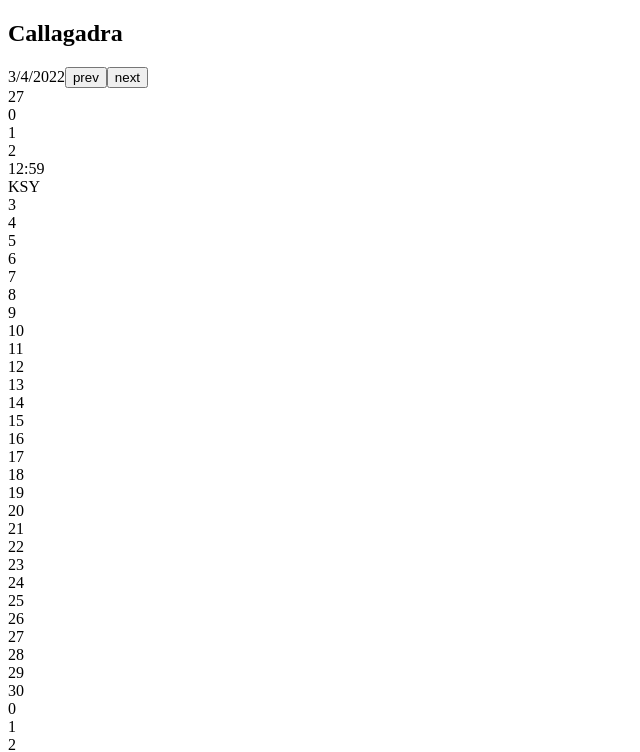
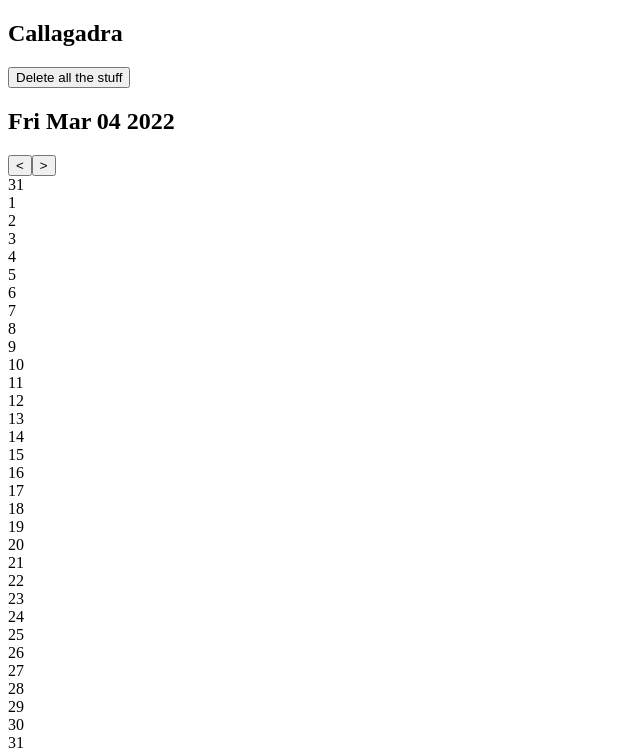
Before and after one commit to LalaTheAlter/callagadra, a React app: page / in a window 1280 px wide. Shown: the top 752 px of the page, without its empty margins (0-640 px from the left). Built offline with nearby package versions, Linux system fonts and the light colour scheme.

Commit message:
implemented date selection for writing todos; refactored the way prebuildMonthViewModel.js put date data

```diff
--- a/src/components/CalendarBox.jsx
+++ b/src/components/CalendarBox.jsx
@@ -1,38 +1,27 @@
-import React, { useEffect, useState } from 'react'
-import prebuildMonthView from '../hooks, funcs/prebuildMonthView'
-import loadTodoData from "../hooks, funcs/loadTodoData"
-import CalendarTile from './CalendarTile'
+import React, { useState } from 'react'
+import CalendarGrid from './CalendarGrid'
+import { add, sub } from 'date-fns'
 
+export default function CalendarBox() {
 
+  const [month, setMonth] = useState(new Date())
 
-export default function CalendarBox({ selectedMonth }) {
-  const [monthView, setMonthView] = useState([])
-
-  const handleStorageUpdates = () => {
-    setMonthView(loadTodoData(prebuildMonthView(selectedMonth)))
+  const selectNextMonth = () => {
+    setMonth(add(month, {months: 1}))
   }
 
-  useEffect(handleStorageUpdates, [selectedMonth])
-
-  useEffect(() => {
-    document.addEventListener("localStorageUpdated", handleStorageUpdates)
-    return () => {
-      document.removeEventListener("localStorageUpdated", handleStorageUpdates)
-    }
-  })
-
+  const selectPreviousMonth = () => {
+    setMonth(sub(month, {months: 1}))
+  }
 
   return (
     <div className='calendarBox'>
-      {
-      monthView.map((el) => {
-        return (<CalendarTile
-          key={`${el.year}_${el.month}_${el.day}`}
-          day={el.day}
-          content={el.content}
-          />)
-      })
-      }
+      <div className='monthPicker'>
+        <h2>{month.toDateString()}</h2>
+        <button onClick={selectPreviousMonth}>{"<"}</button>
+        <button onClick={selectNextMonth}>{">"}</button>
+      </div>
+      <CalendarGrid selectedMonth={month} />
     </div>
-  );
+  )
 }
--- /dev/null
+++ b/src/components/CalendarGrid.jsx
@@ -0,0 +1,47 @@
+import React, { useEffect, useState } from 'react'
+import prebuildMonthViewModel from '../funcs/prebuildMonthViewModel'
+import loadTodoData from "../funcs/loadTodoData"
+import CalendarTile from './CalendarTile'
+
+
+
+export default function CalendarGrid({ selectedMonth }) {
+  const [monthView, setMonthView] = useState([])
+
+
+  const handleStorageUpdate = () => {
+    setMonthView(loadTodoData(monthView))
+  }
+
+  const handleMonthUpdate = () => {
+    setMonthView(loadTodoData(prebuildMonthViewModel(selectedMonth)))
+  }
+
+  useEffect(handleMonthUpdate, [selectedMonth])
+
+  useEffect(() => {
+    document.addEventListener("localStorageUpdated", handleStorageUpdate) // recieved from <= saveTodoData.js
+    return () => {
+      document.removeEventListener("localStorageUpdated", handleStorageUpdate) // recieved from <= saveTodoData.js
+    }
+  })
+
+
+  return (
+    <div
+      tabIndex={0}
+      className='calendarGrid'>
+      {
+      monthView.map((el) => {
+        return (<CalendarTile
+          key={`${el.year}_${el.month}_${el.day}`}
+          year={el.year}
+          month={el.month}
+          day={el.day}
+          content={el.content}
+          />)
+      })
+      }
+    </div>
+  );
+}
--- a/src/components/CalendarTile.jsx
+++ b/src/components/CalendarTile.jsx
@@ -1,9 +1,16 @@
 import React from 'react'
 
-export default function tileContent({ day, content }) {
+export default function CalendarTile({ year, month, day, content }) {
+
+  const handleSelection = () => {
+    document.dispatchEvent(new CustomEvent("newDateSelected", {detail: `${year}_${month}_${day}`})) // goes to => todoForm
+  }
+
   return(
-    <div className='calendarTile'>
-
+    <div
+      onFocus={handleSelection}
+      tabIndex={-1}
+      className="calendarTile">
       <div>
         {
           content == null ? content
--- a/src/components/Headerbar.jsx
+++ b/src/components/Headerbar.jsx
@@ -5,6 +5,10 @@ export default function Headbar() {
     <header>
       <nav>
         <h1>Callagadra</h1>
+        <button onClick={() => {
+          localStorage.clear()
+          document.dispatchEvent(new Event("localStorageUpdated"))
+        }}>Delete all the stuff</button>
       </nav>
     </header>
   )
--- a/src/components/Mainframe.jsx
+++ b/src/components/Mainframe.jsx
@@ -1,14 +1,14 @@
 import React from 'react'
-import MonthSelector from './MonthSelector'
 import CalendarBox from './CalendarBox'
 import TodoForm from './TodoForm'
 
 export default function Mainframe() {
+
+
+
   return (
     <main>
-      <MonthSelector />
-      <CalendarBox
-        selectedMonth={new Date()} />
+      <CalendarBox />
       <TodoForm />
     </main>
   )
--- a/src/components/TodoForm.jsx
+++ b/src/components/TodoForm.jsx
@@ -1,16 +1,31 @@
-import React, { useRef } from 'react'
-import saveTodoData from '../hooks, funcs/saveTodoData'
+import React, { useEffect, useRef, useState } from 'react'
+import saveTodoData from '../funcs/saveTodoData'
 
 
 export default function TodoForm() {
 
   let todoTime = useRef(null)
   let todoText = useRef(null)
+  const [selectedDate, setSelectedDate] = useState(null)
 
   const handleTodoInput = (event) => {
-    saveTodoData(todoTime.current.value, todoText.current.value)
+    saveTodoData(selectedDate, todoTime.current.value, todoText.current.value)
     event.preventDefault()
   }
+
+  const handleDateSelect = (event) => {
+    setSelectedDate(event.detail)
+    event.preventDefault()
+  }
+
+  useEffect(() => {
+    document.addEventListener("newDateSelected", handleDateSelect) // recieved from <= CalendarTile.jsx
+
+    return () => {
+      document.removeEventListener("newDateSelected", handleDateSelect) // recieved from <= CalendarTile.jsx
+    }
+  })
+
 
   return (
     <div>
@@ -29,7 +44,7 @@ export default function TodoForm() {
             ref={todoText}
             name="todoText"
             spellCheck="false"
-            minLength={4}
+            minLength={3}
             cols="30"
             rows="10"
             required />
--- a/src/hooks, funcs/loadTodoData.js
+++ b/src/funcs/loadTodoData.js
@@ -2,13 +2,11 @@ export default function loadTodoData(array) {
 
   const loadedArray = [...array]
 
-
-
-
   for (let i = 0; i < array.length; i++) {
     let { year, month, day} = array[i]
 
-    loadedArray[i].content = JSON.parse(localStorage.getItem(`${year}_${month+1}_${day+1}`))
+    loadedArray[i].content = JSON.parse(localStorage.getItem(`${year}_${month}_${day}`))
+    // months and days from prebuilded model are indexed in an array-like way
     // getItem returns null if there's no entry
   }
 
--- a/src/hooks, funcs/prebuildMonthView.js
+++ b/src/funcs/prebuildMonthViewModel.js
@@ -1,9 +1,10 @@
 import { getDay, getDaysInMonth, getMonth, getYear, lastDayOfMonth, startOfMonth } from "date-fns"
 
-export default function prebuildMonthView(selectedDate) {
+export default function prebuildMonthViewModel(selectedDate) {
 
+  const monthView = []
   const year = getYear(selectedDate)
-  const month = getMonth(selectedDate)
+  const month = getMonth(selectedDate) + 1
 
   const daysBefore = getDay(startOfMonth(selectedDate)) == 0 ? 6 : getDay(startOfMonth(selectedDate)) - 1
   const daysAfter =  getDay(lastDayOfMonth(selectedDate)) == 0 ? 0 : 7 - getDay(lastDayOfMonth(selectedDate))
@@ -11,23 +12,22 @@ export default function prebuildMonthView(selectedDate) {
 
   const daysInCurrMonth = getDaysInMonth(selectedDate)
   const daysInPrevMonth = getDaysInMonth(new Date(
-    month >= 1 ? year
+    month >= 2 ? year
     : year - 1,
-    month >= 1 ? month - 1
-    : 11
+    month >= 2 ? month - 1
+    : 12
   ))
 
-  const monthView = []
 
-  for (let dayBefore = daysInPrevMonth - daysBefore; dayBefore < daysInPrevMonth; dayBefore++) {
+  for (let dayBefore = daysInPrevMonth - daysBefore + 1; dayBefore <= daysInPrevMonth; dayBefore++) {
     monthView.push({
-      year: month < 1 ? year - 1 : year,
-      month: month < 1 ? 11 : month - 1,
+      year: month <= 1 ? year - 1 : year,
+      month: month <= 1 ? 12 : month - 1,
       day: dayBefore
      })
   }
 
-  for (let day = 0; day < daysInCurrMonth; day++) {
+  for (let day = 1; day <= daysInCurrMonth; day++) {
     monthView.push({
       year,
       month,
@@ -35,10 +35,10 @@ export default function prebuildMonthView(selectedDate) {
      })
   }
 
-  for (let dayAfter = 0; dayAfter < daysAfter; dayAfter++) {
+  for (let dayAfter = 1; dayAfter <= daysAfter; dayAfter++) {
     monthView.push({
-      year: month > 10 ? year + 1 : year,
-      month: month > 10 ? 0 : month + 1,
+      year: month >= 12 ? year + 1 : year,
+      month: month >= 12 ? 1 : month + 1,
       day: dayAfter
      })
   }
--- /dev/null
+++ b/src/funcs/saveTodoData.js
@@ -0,0 +1,6 @@
+export default function saveTodoData(date, time, text) {
+
+  localStorage.setItem(date, JSON.stringify({ time, text }))
+  document.dispatchEvent(new Event("localStorageUpdated")) // goes to => calendarGrid
+  console.log(localStorage)
+}
--- a/src/hooks, funcs/saveTodoData.js
+++ /dev/null
@@ -1,5 +0,0 @@
-export default function saveTodoData(time, text) {
-
-  localStorage.setItem("2022_3_1", JSON.stringify({ time, text }))
-  document.dispatchEvent(new Event("localStorageUpdated"))
-}
--- a/src/index.js
+++ b/src/index.js
@@ -1,7 +1,8 @@
 import './styles/main'
 console.log("Hello, world")
 
-localStorage.setItem("2022_3_4",  JSON.stringify({ time: "12:59", text: "KSY"}))
+// localStorage.setItem("2022_3_4",  JSON.stringify({ time: "12:59", text: "KSY"}))
+
 
 import React from 'react'
 import ReactDOM from 'react-dom'
--- a/src/styles/main.scss
+++ b/src/styles/main.scss
@@ -10,7 +10,7 @@ h2 {
   color: red;
 }
 
-.calendarBox {
+.calendarGrid {
   display: flex;
   flex-direction: row;
   flex-wrap: wrap;
@@ -19,4 +19,8 @@ h2 {
 .calendarTile {
   outline: 2px black inset;
   width: 128px;
+
 }
+.calendarTile:focus {
+  color: brown;
+}
```
